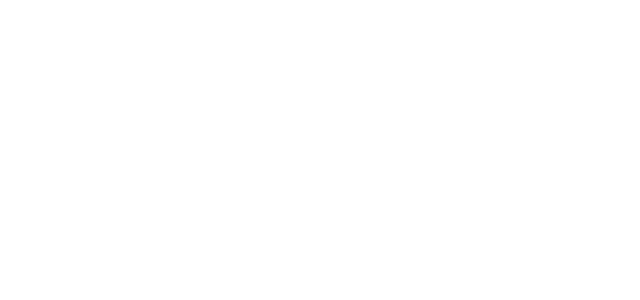
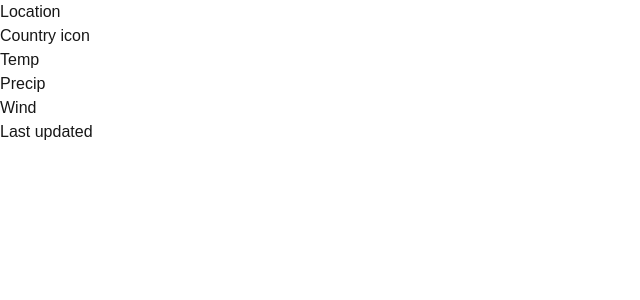
Before and after one commit to michaelpaulinus/city-clime-frontend, a Next.js app: page / in a window 1280 px wide. Shown: the top 300 px of the page, without its empty margins (0-640 px from the left). Built offline with nearby package versions, Linux system fonts and the light colour scheme.

Commit message:
Added weather card

```diff
--- /dev/null
+++ b/src/app/components/weather-card.tsx
@@ -0,0 +1,12 @@
+export default function WeatherCard() {
+	return (
+		<div>
+			<div>Location</div>
+			<div>Country icon</div>
+			<div>Temp</div>
+			<div>Precip</div>
+			<div>Wind</div>
+			<div>Last updated</div>
+		</div>
+	);
+}
--- a/src/app/page.tsx
+++ b/src/app/page.tsx
@@ -1,5 +1,9 @@
-import Image from 'next/image';
+import WeatherCard from './components/weather-card';
 
 export default function Home() {
-	return <div></div>;
+	return (
+		<div>
+			<WeatherCard />
+		</div>
+	);
 }
```
